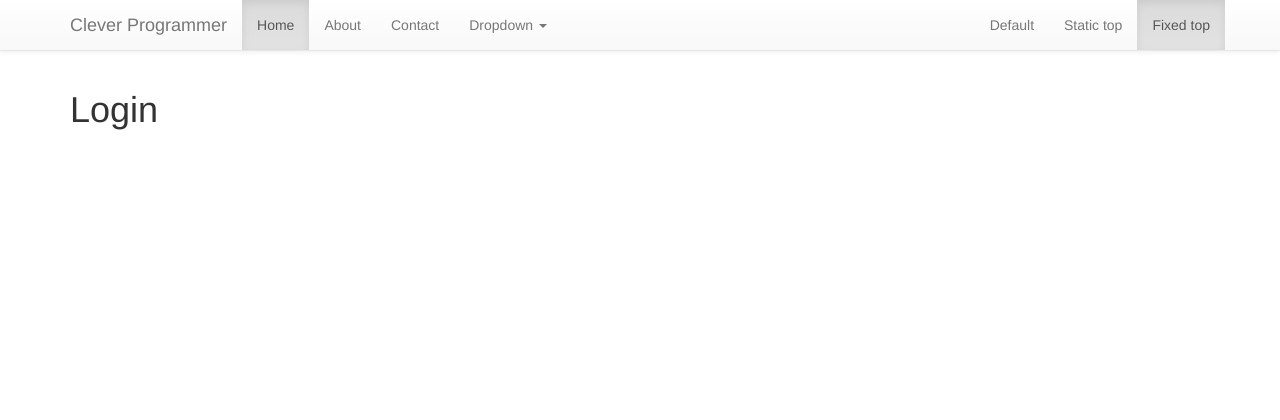
After one commit to CleverProgrammer/srvup, a Django app: page /login/ in a window 1280 px wide. The commit adds this page. Shown: the top 420 px of the page. Run offline with Django 3.2, Linux system fonts and the light colour scheme; some libraries are stand-ins or nearby versions.

Commit message:
Get login page setup

```diff
--- a/srvup/settings.py
+++ b/srvup/settings.py
@@ -27,7 +27,7 @@ DEBUG = True
 
 ALLOWED_HOSTS = []
 
-
+LOGIN_URL = '/login/'
 # Application definition
 
 INSTALLED_APPS = [
--- a/srvup/urls.py
+++ b/srvup/urls.py
@@ -21,5 +21,7 @@ from srvup import views
 urlpatterns = [
     # url(r'^$', TemplateView.as_view(template_name='base.html'), name='home'),
     url(r'^$', views.home, name='home'),
+    # url(r'^staff/$', views.staff, name='staff'),
+    url(r'^login/$', views.login, name='login'),
     url(r'^admin/', admin.site.urls),
     ]
--- a/srvup/views.py
+++ b/srvup/views.py
@@ -1,17 +1,27 @@
-from django.shortcuts import render
+from django.shortcuts import render, HttpResponseRedirect
+from django.contrib.auth.decorators import login_required
 from django.utils.safestring import mark_safe
 from videos.models import Video
 
 
+@login_required
 def home(request):
+    print(request.user)
+    print(request.user.is_authenticated())
     name = 'Rafeh Qazi'
     videos = Video.objects.all()
-    embeds = [(mark_safe(video.embed_code)) for video in videos]
-    print(isinstance(embeds[0], str))
+    embeds = [mark_safe(video.embed_code) for video in videos]
     context = {
-        'name': name,
+        'name'  : name,
         'number': videos.count(),
         'videos': videos,
         'embeds': embeds,
     }
     return render(request, 'home.html', context)
+
+
+def login(request):
+    context = {
+
+    }
+    return render(request, 'login.html', context)
--- a/templates/javascript.html
+++ b/templates/javascript.html
@@ -6,5 +6,3 @@
 <script src="https://maxcdn.bootstrapcdn.com/bootstrap/3.3.6/js/bootstrap.min.js"
 integrity="sha384-0mSbJDEHialfmuBBQP6A4Qrprq5OVfW37PRR3j5ELqxss1yVqOtnepnHVP9aJ7xS"
  crossorigin="anonymous"></script>
-<!-- IE10 viewport hack for Surface/desktop Windows 8 bug -->
-<script src="../../assets/js/ie10-viewport-bug-workaround.js"></script>
--- /dev/null
+++ b/templates/login.html
@@ -0,0 +1,8 @@
+{% extends 'base.html' %}
+
+{% block title %} Login | {% endblock %}
+
+{% block content %}
+    <h1>Login</h1>
+{#    {{ form.as_p }}#}
+{% endblock %}
```
